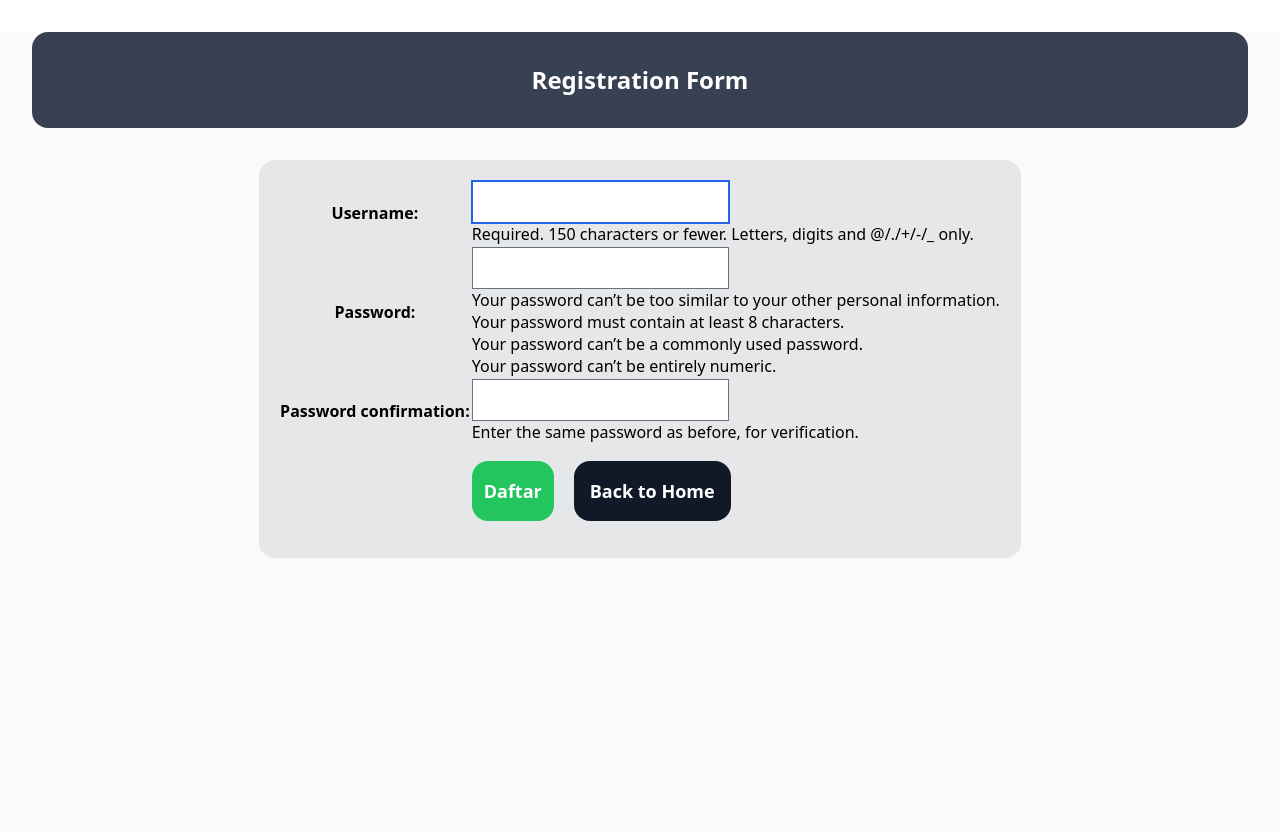
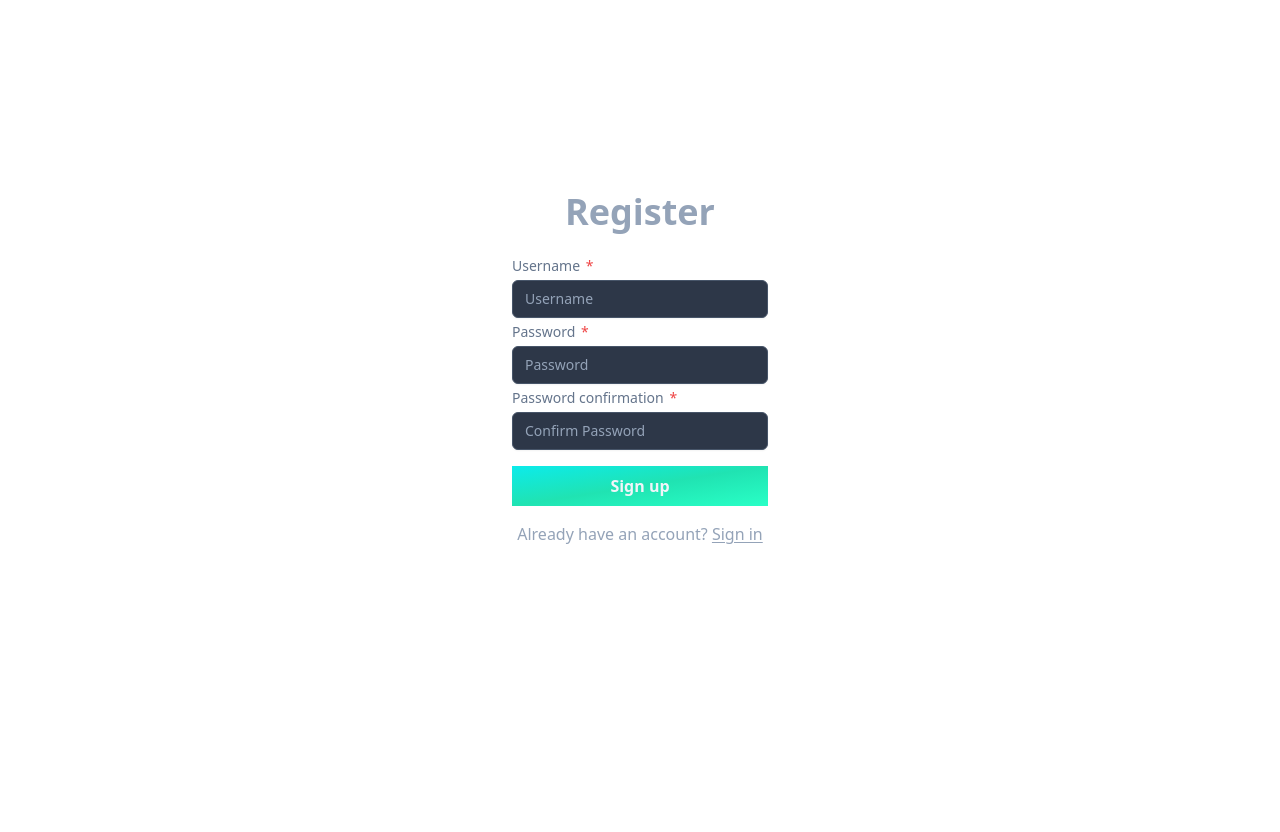
Before and after one commit to UI-HealCast/UIHealCastF11, a Django app: page /register/ in a window 1280 px wide. After the commit the page ends 544 px from the top, so only its background shows below. Run offline with Django 4.2, Linux system fonts and the light colour scheme; some libraries are stand-ins or nearby versions.

Commit message:
manipulize register form

```diff
--- a/main/templates/register.html
+++ b/main/templates/register.html
@@ -1,40 +1,87 @@
 {% load static tailwind_tags %}
 {% tailwind_css %}
-<div class = "login bg-zinc-50 h-screen">
-    <div class="flex justify-center p-8 m-8 rounded-2xl bg-gray-700">
-        <p class="text-white font-bold text-2xl">Registration Form</p>
+<div>
+    <div class="flex justify-center mt-[15%]">
+      <div>
+        <div class="text-4xl font-bold text-slate-400 text-center">Register</div>
+        <div class="lg:w-64 mt-6">
+          <form method="POST" action="">
+            {% csrf_token %}
+            <div>
+              <label class="block">
+                <span
+                  class="after:content-['*'] after:ml-0.5 after:text-red-500 block text-sm font-medium text-slate-500"
+                >
+                  {{ form.username.label }}
+                </span>
+                <input
+                  type="text"
+                  name="username"
+                  class="mt-1 px-3 py-2 bg-[#2d3748] border shadow-sm border-slate-600 placeholder-slate-400 focus:outline-none focus:border-[#4a9ebd] focus:ring-[#4a9ebd] block w-full rounded-md sm:text-sm focus:ring-1 text-slate-300"
+                  placeholder="Username"
+                />
+                {% if form.username.errors %}
+                <div class="mt-2 text-red-500 text-sm">
+                  {{form.username.errors }}
                 </div>
+                {% endif %}
+              </label>
+              <label class="block mt-1">
+                <span
+                  class="after:content-['*'] after:ml-0.5 after:text-red-500 block text-sm font-medium text-slate-500"
+                >
+                  {{ form.password1.label }}
+                </span>
+                <input
+                  type="password"
+                  name="password1"
+                  class="mt-1 px-3 py-2 bg-[#2d3748] border shadow-sm border-slate-600 placeholder-slate-400 focus:outline-none focus:border-[#4a9ebd] focus:ring-[#4a9ebd] block w-full rounded-md sm:text-sm focus:ring-1 text-slate-300"
+                  placeholder="Password"
+                />
+                {% if form.password1.errors %}
+                <div class="mt-2 text-red-500 text-sm">
+                  {{form.password1.errors}}
+                </div>
+                {% endif %}
+              </label>
 
-    <div class="flex justify-center items-center">
-        <div class=" h-fit bg-slate-700 bg-opacity-10 p-5 rounded-2xl">
-            <form method="POST" >
-                {% csrf_token %}
-                <table>
-                    {{ form.as_table }}
-                    <tr>
-                        <td></td>
-                        <td>
-                            <div class="flex gap-5 mt-4">
-                                <div class=" bg-green-500 p-3 rounded-2xl w-fit cursor-pointer flex items-center">
-                                    <input class="text-white font-bold text-lg cursor-pointer" type="submit" name="submit" value="Daftar"/>
+              <label class="block mt-1">
+                <span
+                  class="after:content-['*'] after:ml-0.5 after:text-red-500 block text-sm font-medium text-slate-500"
+                >
+                  {{ form.password2.label }}
+                </span>
+                <input
+                  type="password"
+                  name="password2"
+                  class="mt-1 px-3 py-2 bg-[#2d3748] border shadow-sm border-slate-600 placeholder-slate-400 focus:outline-none focus:border-[#4a9ebd] focus:ring-[#4a9ebd] block w-full rounded-md sm:text-sm focus:ring-1 text-slate-300"
+                  placeholder="Confirm Password"
+                />
+                {% if form.password2.errors %}
+                <div class="mt-2 text-red-500 text-sm">
+                  {{ form.password2.errors }}
                 </div>
-                                <div class="p-3 rounded-2xl w-fit cursor-pointer bg-gray-900">
-                                    <button class="p-1 text-white font-bold text-lg"><a href="../">Back to Home</a></button>
+                {% endif %}
+              </label>
+            </div>
+            <button
+              type="submit"
+              name="submit"
+              class="rouned-lg bg-gradient-to-br from-[#0cebeb] via-[#20e3b2] to-[#29ffc6] w-full h-10 text-slate-100 mt-4 font-bold"
+            >
+              Sign up
+            </button>
+          </form>
+          <div class="mt-4 text-center text-slate-400">
+            Already have an account?
+            <a
+              href="{% url 'main:login' %}"
+              class="underline underline-offset-2"
+            >
+              Sign in
+            </a>
           </div>
         </div>
-                        </td>
-                    </tr>
-                </table>
-            </form>
       </div>
     </div>
-
-    {% if messages %}
-        <ul>
-            {% for message in messages %}
-                <li>{{ message }}</li>
-                {% endfor %}
-        </ul>
-    {% endif %}
-
   </div>
--- a/main/views.py
+++ b/main/views.py
@@ -1,5 +1,6 @@
 from django.shortcuts import render
-from django.contrib.auth import authenticate, login
+from django.contrib.auth import authenticate, logout
+from django.contrib.auth import login as auth_login
 from django.http import HttpResponseRedirect
 import datetime
 from django.urls import reverse
@@ -8,6 +9,10 @@ from django.contrib import messages
 from django.shortcuts import redirect
 
 def index(request):
+    user = request.user
+    status = False
+    if (user):
+        status = True
     return render(request, 'index.html')
 
 
@@ -17,8 +22,8 @@ def login(request):
         password = request.POST.get('password')
         user = authenticate(request, username=username, password=password)
         if user is not None:
-            login(request, user) # melakukan login terlebih dahulu
-            response = HttpResponseRedirect(reverse("todolist:show_todo")) # membuat response
+            auth_login(request, user) # melakukan login terlebih dahulu
+            response = HttpResponseRedirect(reverse("main:index")) # membuat response
             response.set_cookie('last_login', str(datetime.datetime.now())) # membuat cookie last_login dan menambahkannya ke dalam response
             return response
         else:
--- a/theme/static/css/dist/styles.css
+++ b/theme/static/css/dist/styles.css
@@ -811,10 +811,6 @@ select {
   margin: 0.5rem;
 }
 
-.m-8 {
-  margin: 2rem;
-}
-
 .mx-auto {
   margin-left: auto;
   margin-right: auto;
@@ -868,6 +864,10 @@ select {
   margin-top: 3rem;
 }
 
+.mt-\[15\%\] {
+  margin-top: 15%;
+}
+
 .block {
   display: block;
 }
@@ -904,10 +904,8 @@ select {
   height: 0.75rem;
 }
 
-.h-fit {
-  height: -webkit-fit-content;
-  height: -moz-fit-content;
-  height: fit-content;
+.h-10 {
+  height: 2.5rem;
 }
 
 .w-full {
@@ -980,10 +978,6 @@ select {
   gap: 0.5rem;
 }
 
-.gap-5 {
-  gap: 1.25rem;
-}
-
 .rounded {
   border-radius: 0.25rem;
 }
@@ -1000,6 +994,10 @@ select {
   border-radius: 9999px;
 }
 
+.rounded-md {
+  border-radius: 0.375rem;
+}
+
 .border {
   border-width: 1px;
 }
@@ -1007,6 +1005,11 @@ select {
 .border-gray-600 {
   --tw-border-opacity: 1;
   border-color: rgb(75 85 99 / var(--tw-border-opacity));
+}
+
+.border-slate-600 {
+  --tw-border-opacity: 1;
+  border-color: rgb(71 85 105 / var(--tw-border-opacity));
 }
 
 .bg-gray-50 {
@@ -1054,32 +1057,32 @@ select {
   background-color: rgb(239 68 68 / var(--tw-bg-opacity));
 }
 
-.bg-zinc-50 {
+.bg-\[\#2d3748\] {
   --tw-bg-opacity: 1;
-  background-color: rgb(250 250 250 / var(--tw-bg-opacity));
-}
-
-.bg-gray-700 {
-  --tw-bg-opacity: 1;
-  background-color: rgb(55 65 81 / var(--tw-bg-opacity));
-}
-
-.bg-slate-700 {
-  --tw-bg-opacity: 1;
-  background-color: rgb(51 65 85 / var(--tw-bg-opacity));
-}
-
-.bg-gray-900 {
-  --tw-bg-opacity: 1;
-  background-color: rgb(17 24 39 / var(--tw-bg-opacity));
+  background-color: rgb(45 55 72 / var(--tw-bg-opacity));
 }
 
 .bg-opacity-75 {
   --tw-bg-opacity: 0.75;
 }
 
-.bg-opacity-10 {
-  --tw-bg-opacity: 0.1;
+.bg-gradient-to-br {
+  background-image: linear-gradient(to bottom right, var(--tw-gradient-stops));
+}
+
+.from-\[\#0cebeb\] {
+  --tw-gradient-from: #0cebeb;
+  --tw-gradient-to: rgb(12 235 235 / 0);
+  --tw-gradient-stops: var(--tw-gradient-from), var(--tw-gradient-to);
+}
+
+.via-\[\#20e3b2\] {
+  --tw-gradient-to: rgb(32 227 178 / 0);
+  --tw-gradient-stops: var(--tw-gradient-from), #20e3b2, var(--tw-gradient-to);
+}
+
+.to-\[\#29ffc6\] {
+  --tw-gradient-to: #29ffc6;
 }
 
 .fill-current {
@@ -1100,10 +1103,6 @@ select {
 
 .p-3 {
   padding: 0.75rem;
-}
-
-.p-8 {
-  padding: 2rem;
 }
 
 .px-3 {
@@ -1144,6 +1143,10 @@ select {
   padding-top: 1.5rem;
 }
 
+.text-center {
+  text-align: center;
+}
+
 .font-serif {
   font-family: ui-serif, Georgia, Cambria, "Times New Roman", Times, serif;
 }
@@ -1167,9 +1170,9 @@ select {
   line-height: 1.25rem;
 }
 
-.text-lg {
-  font-size: 1.125rem;
-  line-height: 1.75rem;
+.text-4xl {
+  font-size: 2.25rem;
+  line-height: 2.5rem;
 }
 
 .font-bold {
@@ -1178,6 +1181,10 @@ select {
 
 .font-semibold {
   font-weight: 600;
+}
+
+.font-medium {
+  font-weight: 500;
 }
 
 .uppercase {
@@ -1216,9 +1223,53 @@ select {
   color: rgb(156 163 175 / var(--tw-text-opacity));
 }
 
+.text-slate-400 {
+  --tw-text-opacity: 1;
+  color: rgb(148 163 184 / var(--tw-text-opacity));
+}
+
+.text-slate-500 {
+  --tw-text-opacity: 1;
+  color: rgb(100 116 139 / var(--tw-text-opacity));
+}
+
+.text-slate-300 {
+  --tw-text-opacity: 1;
+  color: rgb(203 213 225 / var(--tw-text-opacity));
+}
+
+.text-red-500 {
+  --tw-text-opacity: 1;
+  color: rgb(239 68 68 / var(--tw-text-opacity));
+}
+
+.text-slate-100 {
+  --tw-text-opacity: 1;
+  color: rgb(241 245 249 / var(--tw-text-opacity));
+}
+
+.underline {
+  -webkit-text-decoration-line: underline;
+          text-decoration-line: underline;
+}
+
 .no-underline {
   -webkit-text-decoration-line: none;
           text-decoration-line: none;
+}
+
+.underline-offset-2 {
+  text-underline-offset: 2px;
+}
+
+.placeholder-slate-400::-moz-placeholder {
+  --tw-placeholder-opacity: 1;
+  color: rgb(148 163 184 / var(--tw-placeholder-opacity));
+}
+
+.placeholder-slate-400::placeholder {
+  --tw-placeholder-opacity: 1;
+  color: rgb(148 163 184 / var(--tw-placeholder-opacity));
 }
 
 .opacity-75 {
@@ -1237,12 +1288,39 @@ select {
   box-shadow: var(--tw-ring-offset-shadow, 0 0 #0000), var(--tw-ring-shadow, 0 0 #0000), var(--tw-shadow);
 }
 
+.shadow-sm {
+  --tw-shadow: 0 1px 2px 0 rgb(0 0 0 / 0.05);
+  --tw-shadow-colored: 0 1px 2px 0 var(--tw-shadow-color);
+  box-shadow: var(--tw-ring-offset-shadow, 0 0 #0000), var(--tw-ring-shadow, 0 0 #0000), var(--tw-shadow);
+}
+
 .filter {
   filter: var(--tw-blur) var(--tw-brightness) var(--tw-contrast) var(--tw-grayscale) var(--tw-hue-rotate) var(--tw-invert) var(--tw-saturate) var(--tw-sepia) var(--tw-drop-shadow);
 }
 
 .ease-in-out {
   transition-timing-function: cubic-bezier(0.4, 0, 0.2, 1);
+}
+
+.after\:ml-0\.5::after {
+  content: var(--tw-content);
+  margin-left: 0.125rem;
+}
+
+.after\:ml-0::after {
+  content: var(--tw-content);
+  margin-left: 0px;
+}
+
+.after\:text-red-500::after {
+  content: var(--tw-content);
+  --tw-text-opacity: 1;
+  color: rgb(239 68 68 / var(--tw-text-opacity));
+}
+
+.after\:content-\[\'\*\'\]::after {
+  --tw-content: '*';
+  content: var(--tw-content);
 }
 
 .hover\:border-white:hover {
@@ -1274,10 +1352,36 @@ select {
   opacity: 1;
 }
 
+.focus\:border-\[\#4a9ebd\]:focus {
+  --tw-border-opacity: 1;
+  border-color: rgb(74 158 189 / var(--tw-border-opacity));
+}
+
+.focus\:outline-none:focus {
+  outline: 2px solid transparent;
+  outline-offset: 2px;
+}
+
+.focus\:ring-1:focus {
+  --tw-ring-offset-shadow: var(--tw-ring-inset) 0 0 0 var(--tw-ring-offset-width) var(--tw-ring-offset-color);
+  --tw-ring-shadow: var(--tw-ring-inset) 0 0 0 calc(1px + var(--tw-ring-offset-width)) var(--tw-ring-color);
+  box-shadow: var(--tw-ring-offset-shadow), var(--tw-ring-shadow), var(--tw-shadow, 0 0 #0000);
+}
+
+.focus\:ring-\[\#4a9ebd\]:focus {
+  --tw-ring-opacity: 1;
+  --tw-ring-color: rgb(74 158 189 / var(--tw-ring-opacity));
+}
+
 @media (min-width: 640px) {
   .sm\:px-8 {
     padding-left: 2rem;
     padding-right: 2rem;
+  }
+
+  .sm\:text-sm {
+    font-size: 0.875rem;
+    line-height: 1.25rem;
   }
 }
 
@@ -1321,6 +1425,10 @@ select {
     width: 16.666667%;
   }
 
+  .lg\:w-64 {
+    width: 16rem;
+  }
+
   .lg\:items-center {
     align-items: center;
   }
```
Lines whose indentation alone changed are shown as unchanged.
